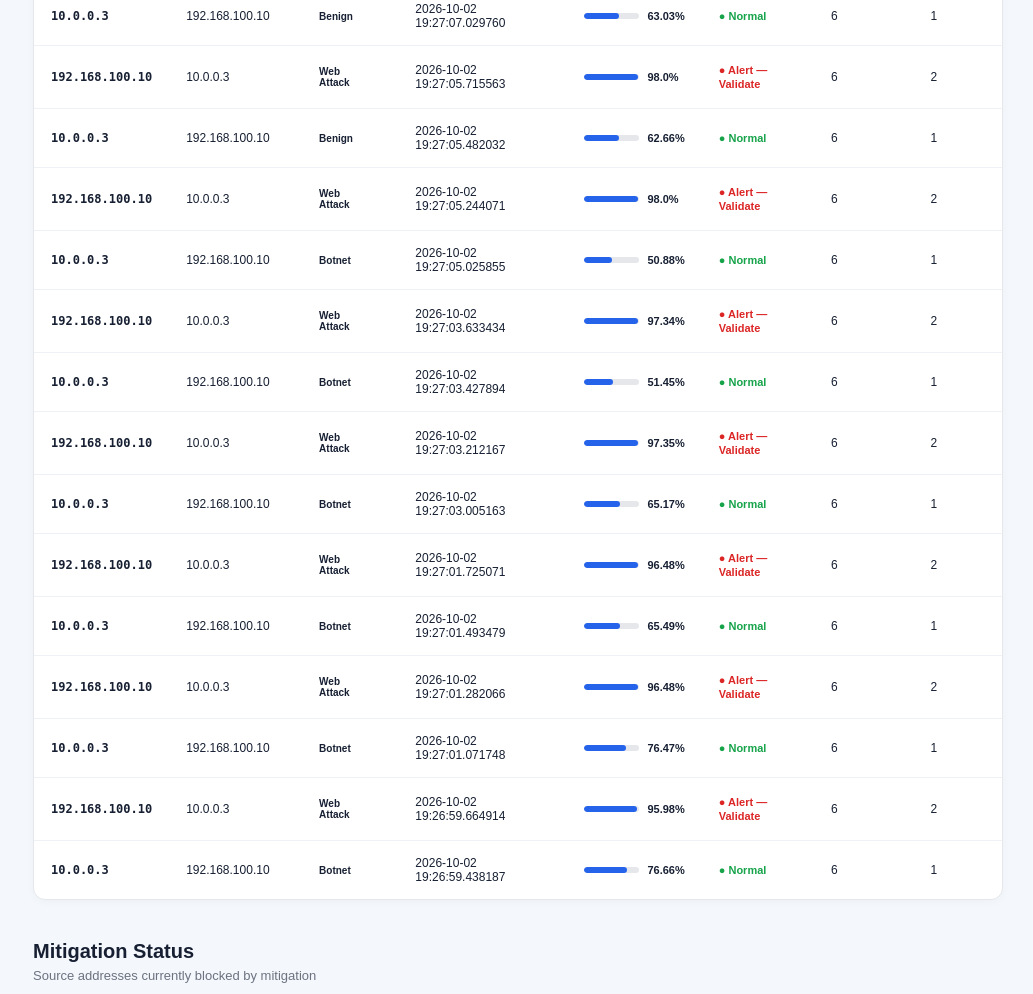
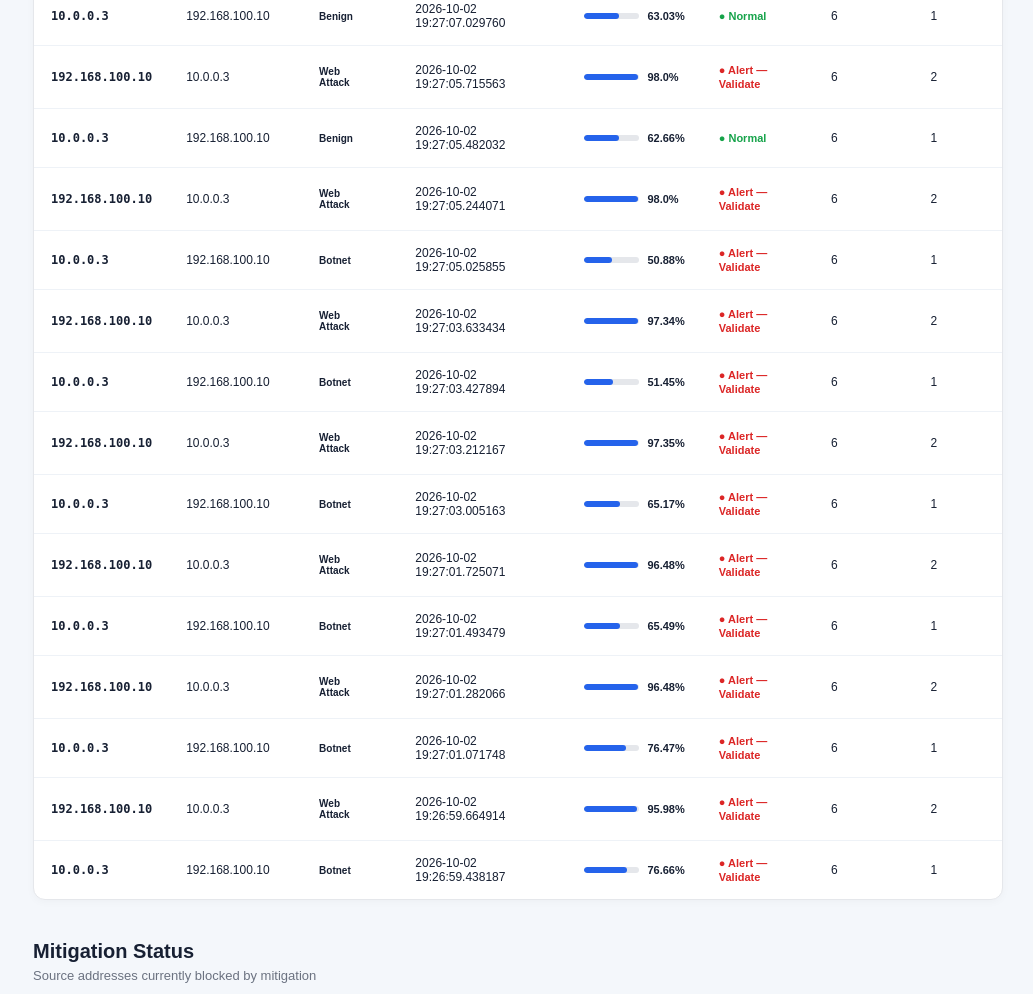
Before and after one commit to Qurrath-ul-ain/sdn-ids-project, a Flask app: page / in a window 1280 px wide. Shown: the part 2978-3972 px from the top of the page, without its empty margins (247-1280 px from the left). Run offline with Flask 3, Linux system fonts and the light colour scheme.

Commit message:
Update dashboard.html

```diff
--- a/dashboard/templates/dashboard.html
+++ b/dashboard/templates/dashboard.html
@@ -263,7 +263,7 @@
 
                                 <td>
 
-                                    {% if is_lab_attacker or (not is_trusted_device and (detection.status == "Malicious" or detection.prediction == "Malicious" or attack_label not in ["", "Unknown", "Normal", "Benign", "None"])) %}
+                                    {% if is_lab_attacker or detection.status|lower == "malicious" or detection.prediction|lower == "malicious" or attack_label|lower not in ["", "unknown", "normal", "benign", "none"] %}
                                         <span class="status malicious">
                                             ● Alert — Validate
                                         </span>
```
